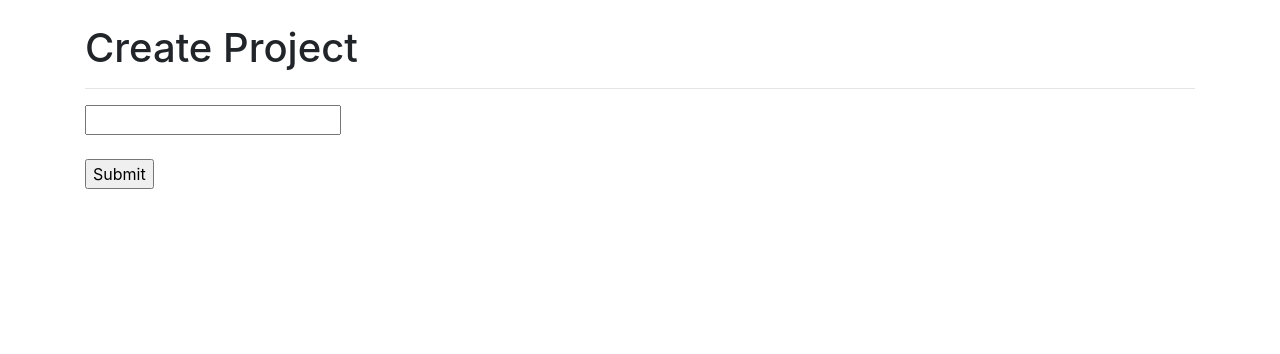
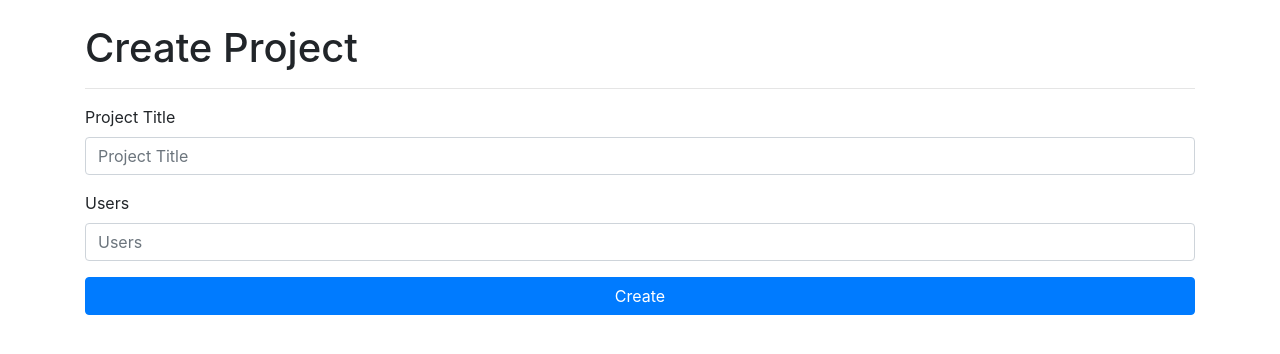
Before and after one commit to vaibhavmule/project-management, a Flask app: page /projects/create in a window 1280 px wide. Shown: the part 56-410 px from the top of the page. Run offline with Flask 2, Linux system fonts and the light colour scheme; some libraries are stand-ins or nearby versions.

Commit message:
improve design

```diff
--- a/app/routes.py
+++ b/app/routes.py
@@ -41,5 +41,6 @@ def logout():
 
 @socketio.on('comment', namespace='/comment')
 def post_comment(data):
-    db.projects.update({'_id': ObjectId(data['id'])}, {'$push': {'comments': data['text']}})
-    socketio.emit('comment', data, namespace='/comment')
+	print(data)
+	db.projects.update({'_id': ObjectId(data['id'])}, {'$push': {'comments': data['text']}})
+	socketio.emit('comment', data, namespace='/comment')
--- a/app/templates/create.html
+++ b/app/templates/create.html
@@ -5,12 +5,17 @@
 		    <div class="col-md-12 col-md-offset-4">
 			    <h1>Create Project</h1>
 			    <hr>
-			    <form method="POST">
-			    	<input type="text" name="title" required>
-			    	<br>
-			    	<br>
-			    	<input type="submit" >
-			    </form>
+				<form method=POST>
+	                <div class="form-group">
+	                    <label for="title">Project Title</label>
+	                    <input type="text" class="form-control" name="title" placeholder="Project Title">
+	                </div>
+	                <div class="form-group">
+	                    <label for="password">Users</label>
+	                    <input type="text" class="form-control" name="users" placeholder="Users">
+	                </div>
+	                <button type="submit" class="btn btn-primary btn-block">Create</button>
+	            </form>
 			</div>
 		</div>
 	</div>
--- a/app/templates/project.html
+++ b/app/templates/project.html
@@ -16,6 +16,7 @@
 		<input type="text" name="text" id="text" required>
 		<input type="submit" >
 	</form>
+
 	</div>
 	</div>
 	</div>
```
